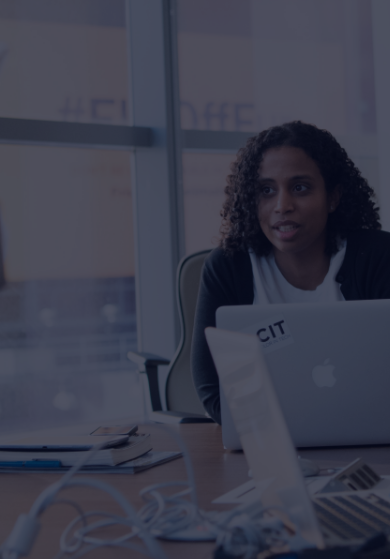
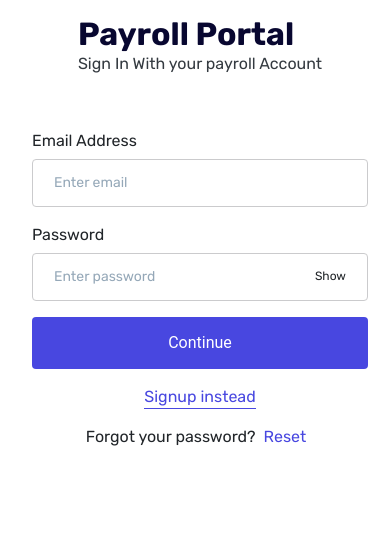
Before and after one commit to AndyWams/smartace, an Angular app: page / in a window 390 px wide. Shown: the part 201-760 px from the top of the page. Built offline with nearby package versions, Linux system fonts and the light colour scheme; what @ngx-loading-bar/core, @ngx-loading-bar/router would draw is missing.

Commit message:
update login screen mobile responsiveness

```diff
--- a/src/app/auth/login/login.component.html
+++ b/src/app/auth/login/login.component.html
@@ -13,8 +13,13 @@
         </div>
         <div class="input">
           <label>Password</label>
-          <input type="password" placeholder="Enter password" />
-          <span>&nbsp;</span>
+          <input
+            [type]="show ? 'text' : 'password'"
+            placeholder="Enter password"
+          />
+          <span class="toggle-btn" (click)="password()">{{
+            show ? "Hide" : "Show"
+          }}</span>
         </div>
         <button type="button" mat-flat-button class="w-100" routerLink="portal">
           Continue
--- a/src/app/auth/login/login.component.scss
+++ b/src/app/auth/login/login.component.scss
@@ -62,4 +62,17 @@
       }
     }
   }
+  @media only screen and (min-width: 320px) and (max-width: 991px) {
+    .grid {
+      &--1fr--2fr {
+        grid-template-columns: auto;
+      }
+      .banner {
+        display: none;
+      }
+      .form-wrap form {
+        padding: 3em 2em;
+      }
+    }
+  }
 }
--- a/src/app/auth/login/login.component.ts
+++ b/src/app/auth/login/login.component.ts
@@ -3,13 +3,14 @@ import { Component, OnInit } from '@angular/core';
 @Component({
   selector: 'app-login',
   templateUrl: './login.component.html',
-  styleUrls: ['./login.component.scss']
+  styleUrls: ['./login.component.scss'],
 })
 export class LoginComponent implements OnInit {
+  show: boolean = false;
+  constructor() {}
 
-  constructor() { }
-
-  ngOnInit(): void {
+  ngOnInit(): void {}
+  password() {
+    this.show = !this.show;
   }
-
 }
--- a/src/scss/_input.scss
+++ b/src/scss/_input.scss
@@ -26,6 +26,13 @@
     margin-bottom: 6px;
     font-weight: 400;
   }
+  .toggle-btn {
+    position: absolute;
+    right: 22px;
+    top: 3.7em;
+    font-size: 12px;
+    cursor: pointer;
+  }
   textarea {
     display: block;
     padding: 1.2em 20px;
```
